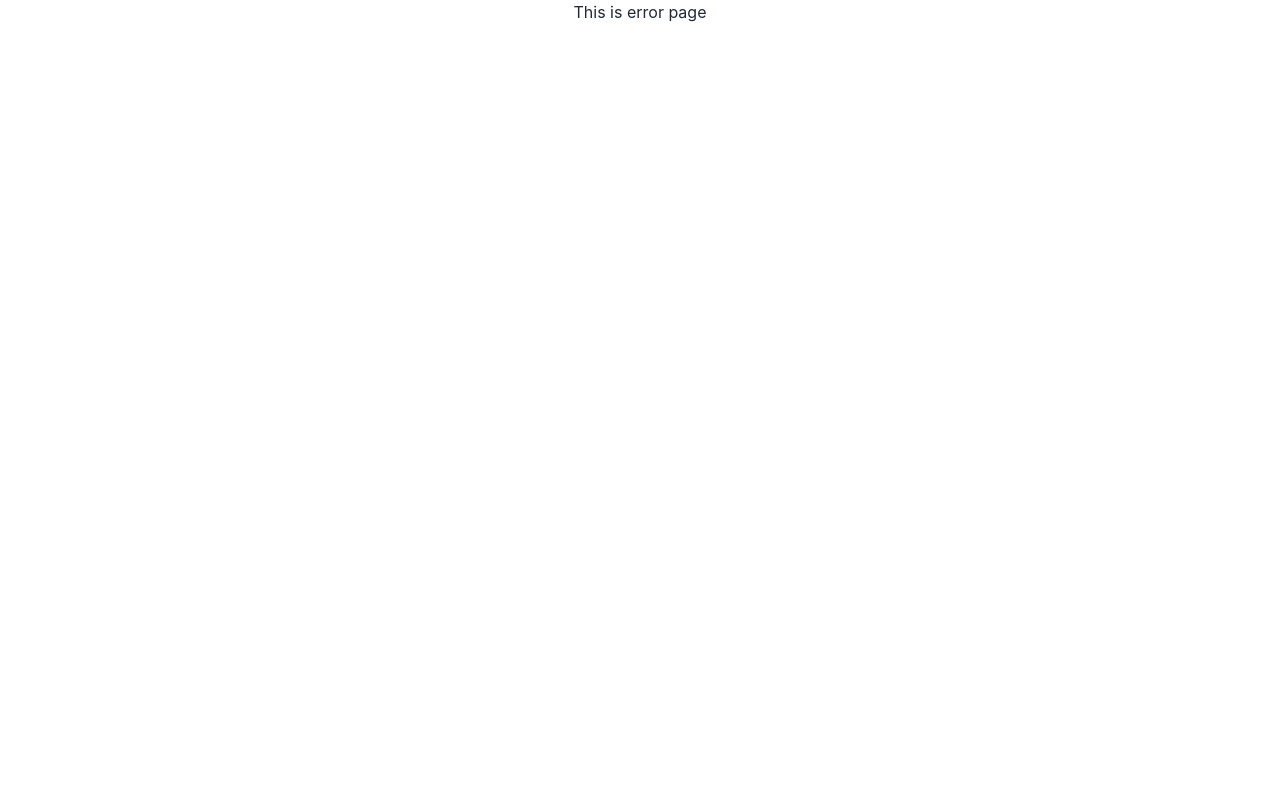
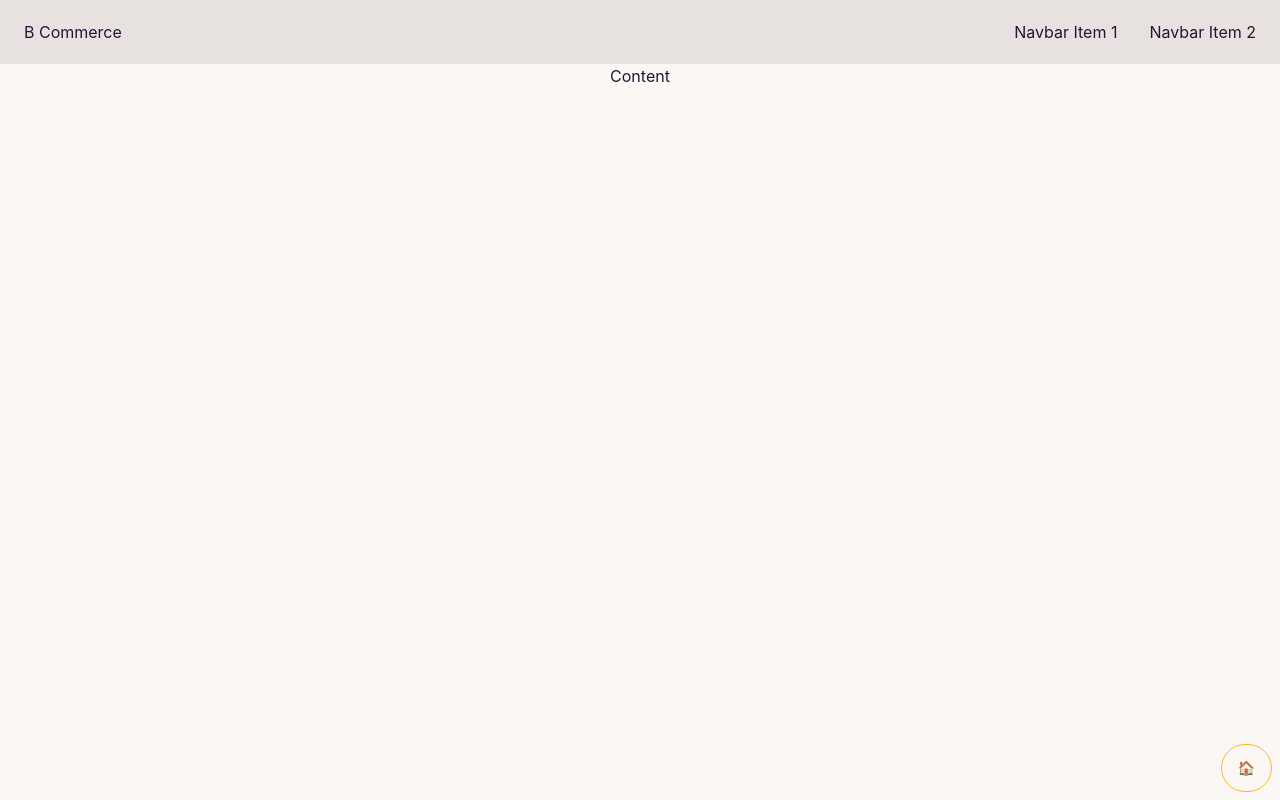
Before and after one commit to Sarwarhridoy4/B-Commerce-client, a React (Create React App) app: page /dashboard in a window 1280 px wide. Before the commit this address had no page. Built offline with nearby package versions, Linux system fonts and the light colour scheme.

Commit message:
component maping done

```diff
--- a/public/index.html
+++ b/public/index.html
@@ -1,5 +1,5 @@
 <!DOCTYPE html>
-<html lang="en">
+<html lang="en" data-theme="cupcake">
   <head>
     <meta charset="utf-8" />
     <link rel="icon" href="%PUBLIC_URL%/favicon.ico" />
--- /dev/null
+++ b/src/Components/Pages/Login/Login.jsx
@@ -0,0 +1,11 @@
+import React from 'react';
+
+const Login = () => {
+    return (
+        <div>
+            <p>Log in here</p>
+        </div>
+    );
+};
+
+export default Login;
--- /dev/null
+++ b/src/Components/Pages/Products/Products.jsx
@@ -0,0 +1,11 @@
+import React from 'react';
+
+const Products = () => {
+    return (
+        <div>
+            <p>All Products goes here</p>
+        </div>
+    );
+};
+
+export default Products;
--- /dev/null
+++ b/src/Components/Pages/Register/Register.jsx
@@ -0,0 +1,11 @@
+import React from 'react';
+
+const Register = () => {
+    return (
+        <div>
+            <p>Register Form will be here</p>
+        </div>
+    );
+};
+
+export default Register;
--- a/src/Components/Shared/Navbar/Navbar.jsx
+++ b/src/Components/Shared/Navbar/Navbar.jsx
@@ -1,10 +1,45 @@
 import React from 'react';
-
+import { NavLink } from 'react-router-dom';
+import logo from "../../../Assets/logo.png"
 const Navbar = () => {
+    const menuItems = (
+        <React.Fragment>
+          <li>
+            <NavLink to='/'>Home</NavLink>
+          </li>
+          <li>
+            <NavLink to='/Products'>Products</NavLink>
+          </li>
+          <li>
+            <NavLink to='/register'>Register</NavLink>
+          </li>
+          <li>
+            <NavLink to='/dashboard'>Dashboard</NavLink>
+          </li>
+        </React.Fragment>
+      );
     return (
-        <div>
-            <p>This is Navbar</p>
-        </div>
+        <div className="navbar bg-green-300">
+  <div className="navbar-start">
+    <div className="dropdown">
+      <label tabIndex={0} className="btn btn-ghost lg:hidden">
+        <svg xmlns="http://www.w3.org/2000/svg" className="h-5 w-5" fill="none" viewBox="0 0 24 24" stroke="currentColor"><path strokeLinecap="round" strokeLinejoin="round" strokeWidth="2" d="M4 6h16M4 12h8m-8 6h16" /></svg>
+      </label>
+      <ul tabIndex={0} className="menu menu-compact dropdown-content mt-3 p-2 shadow bg-base-100 rounded-box w-52">
+        {menuItems}
+      </ul>
+    </div>
+    <NavLink to='/' className=""><img className='w-20' src={logo} alt="logo" /></NavLink>
+  </div>
+  <div className="navbar-center hidden lg:flex">
+    <ul className="menu menu-horizontal px-1">
+      {menuItems}
+    </ul>
+  </div>
+  <div className="navbar-end">
+    <NavLink to='signup' className="btn">Get started</NavLink>
+  </div>
+</div>
     );
 };
 
--- /dev/null
+++ b/src/Layouts/Dashboard/Dashboard.jsx
@@ -0,0 +1,17 @@
+import React from 'react';
+import { Link } from 'react-router-dom';
+
+import Nav from './Nav/Nav';
+
+const Dashboard = () => {
+    return (
+        <div className='relative'>
+            <Nav></Nav>
+            <div className='absolute bottom-2 right-2'>
+            <Link to='/'><button className="btn btn-outline btn-warning">🏠</button></Link>
+            </div>
+        </div>
+    );
+};
+
+export default Dashboard;
--- /dev/null
+++ b/src/Layouts/Dashboard/Nav/Nav.jsx
@@ -0,0 +1,43 @@
+import React from 'react';
+import { Outlet } from 'react-router-dom';
+
+const Nav = () => {
+    return (
+        <div className="drawer">
+  <input id="my-drawer-3" type="checkbox" className="drawer-toggle" />
+  <div className="drawer-content flex flex-col">
+    {/* <!-- Navbar --> */}
+    <div className="w-full navbar bg-base-300">
+      <div className="flex-none lg:hidden">
+        <label htmlFor="my-drawer-3" className="btn btn-square btn-ghost">
+          <svg xmlns="http://www.w3.org/2000/svg" fill="none" viewBox="0 0 24 24" className="inline-block w-6 h-6 stroke-current"><path strokeLinecap="round" strokeLinejoin="round" strokeWidth="2" d="M4 6h16M4 12h16M4 18h16"></path></svg>
+        </label>
+      </div>
+      <div className="flex-1 px-2 mx-2">B Commerce</div>
+      <div className="flex-none hidden lg:block">
+        <ul className="menu menu-horizontal">
+          {/* <!-- Navbar menu content here --> */}
+          <li><a>Navbar Item 1</a></li>
+          <li><a>Navbar Item 2</a></li>
+        </ul>
+      </div>
+    </div>
+    {/* <!-- Page content here --> */}
+                <Outlet></Outlet>
+                Content
+  </div>
+  <div className="drawer-side">
+    <label htmlFor="my-drawer-3" className="drawer-overlay"></label>
+    <ul className="menu p-4 w-80 bg-base-100">
+      {/* <!-- Sidebar content here --> */}
+      <li><a>Sidebar Item 1</a></li>
+      <li><a>Sidebar Item 2</a></li>
+
+    </ul>
+
+  </div>
+</div>
+    );
+};
+
+export default Nav;
--- a/src/Routes/Routes/Routes.jsx
+++ b/src/Routes/Routes/Routes.jsx
@@ -1,6 +1,10 @@
 import { createBrowserRouter } from "react-router-dom";
 import Home from "../../Components/Pages/Home/Home";
+import Login from "../../Components/Pages/Login/Login";
+import Products from "../../Components/Pages/Products/Products";
+import Register from "../../Components/Pages/Register/Register";
 import Error from "../../Components/Shared/Error/Error";
+import Dashboard from "../../Layouts/Dashboard/Dashboard";
 import Main from "../../Layouts/Main/Main"
 const router = createBrowserRouter([
     {
@@ -12,6 +16,27 @@ const router = createBrowserRouter([
                 path: '/',
                 element: <Home></Home>
             },
+            {
+                path: '/products',
+                element: <Products></Products>
+            },
+            {
+                path: '/register',
+                element: <Register></Register>
+            },
+            {
+                path: '/login',
+                element: <Login></Login>
+            },
+        ]
+    },
+    {
+        path: '/dashboard',
+        element: <Dashboard></Dashboard>,
+        errorElement: <Error></Error>,
+        children: [
+
+
         ]
     },
 ])
```
Also changed, not shown: src/Assets/logo.png (renamed from public/Assets/logo.png).
